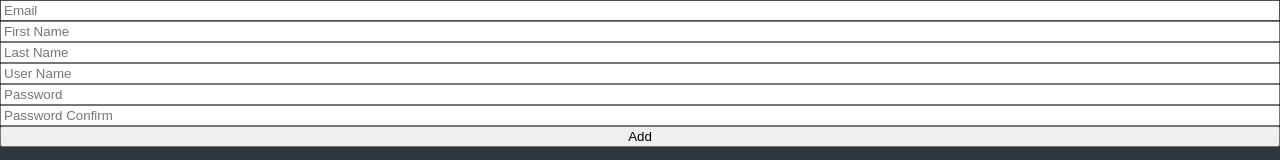
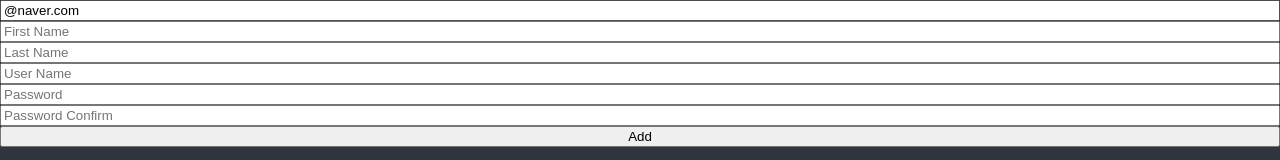
Before and after one commit to KrillM/rm, a React (Create React App) app: page / in a window 1280 px wide. Shown: the top 160 px of the page. Built offline with nearby package versions, Linux system fonts and the light colour scheme.

Commit message:
react-router-hook 2

```diff
--- a/src/C_StateManagement/ToDoList.tsx
+++ b/src/C_StateManagement/ToDoList.tsx
@@ -1,22 +1,98 @@
 import { useForm } from "react-hook-form";
 
+interface IForm {
+    email: string;
+    firstName: string;
+    lastName: string;
+    userName: string;
+    password: string;
+    passwordConfirm: string;
+    extraError?:string;
+}
+
 export default function TodoList(){
-    const { register, handleSubmit } = useForm();
-    const onValid = (data:any) => {
-        console.log(data);
+    const {
+        register,
+        handleSubmit,
+        formState:{errors},
+        setError
+    } = useForm<IForm>({
+        defaultValues: {
+            email: "@naver.com",
+        },
+    });
+    const onValid = (data: IForm) => {
+        if(data.password !== data.passwordConfirm){
+            setError("passwordConfirm",
+                {message: "Password are not match."},
+                {shouldFocus: true}
+            )
+        }
+        // setError("extraError", {message: "Server is blocked."})
     }
 
     return (
         <div>
             <form style={{display: "flex", flexDirection: "column"}} onSubmit={handleSubmit(onValid)}>
-                {/* required를 안에 선언하면 잊은 칸을 자동으로 강조한다. */}
-                <input {...register("email", {required:true})} placeholder="Email" />
-                <input {...register("firstName", {required:true})} placeholder="First Name" />
-                <input {...register("lastName", {required:true})} placeholder="Last Name" />
-                <input {...register("userName", {required:true, minLength:8})} placeholder="User Name" />
-                <input {...register("password", {required:true})} placeholder="Password" />
-                <input {...register("passwordConfirm", {required:true})} placeholder="Password Confirm" />
+                {/* required를 내부에 선언하면 잊은 칸을 자동으로 강조한다. */}
+                <input
+                    {...register("email", {
+                        required: "Email required",
+                        pattern: {
+                            value: /^[A-Za-z0-9._%+-]+@naver.com/,
+                            message: "Only naver account avaliable."
+                        }
+                    })}
+                    placeholder="Email"
+                />
+                <span>{errors?.email?.message}</span>
+                <input
+                    {...register("firstName"
+                        , {required:"Write here.",
+                            validate:{
+                                noNico:(value)=>
+                                    value.includes("nico") ? "no nico allowed" : true,
+                                noMyungBo:(value)=>
+                                    value.includes("myungbo") ? "no myungbo allowed" : true,
+                            }
+                        })}
+                    placeholder="First Name"
+                />
+                <span>{errors?.firstName?.message}</span>
+                <input
+                    {...register("lastName", {required:"Write here."})}
+                    placeholder="Last Name"
+                />
+                <span>{errors?.lastName?.message}</span>
+                <input
+                    {...register("userName", {
+                        required: "Write here.",
+                        minLength: 8
+                    })}
+                    placeholder="User Name"
+                />
+                <span>{errors?.userName?.message}</span>
+                <input
+                    {...register("password", {
+                        required:"Write here.",
+                        minLength: 5,
+                    })}
+                    placeholder="Password"
+                />
+                <span>{errors?.password?.message}</span>
+                <input
+                    {...register("passwordConfirm", {
+                        required:"Password is required",
+                        minLength: {
+                            value: 5,
+                            message: "Your password is short."
+                        }
+                    })}
+                    placeholder="Password Confirm"
+                />
+                <span>{errors?.passwordConfirm?.message}</span>
                 <button>Add</button>
+                <span>{errors?.extraError?.message}</span>
             </form>
         </div>
     );
```
